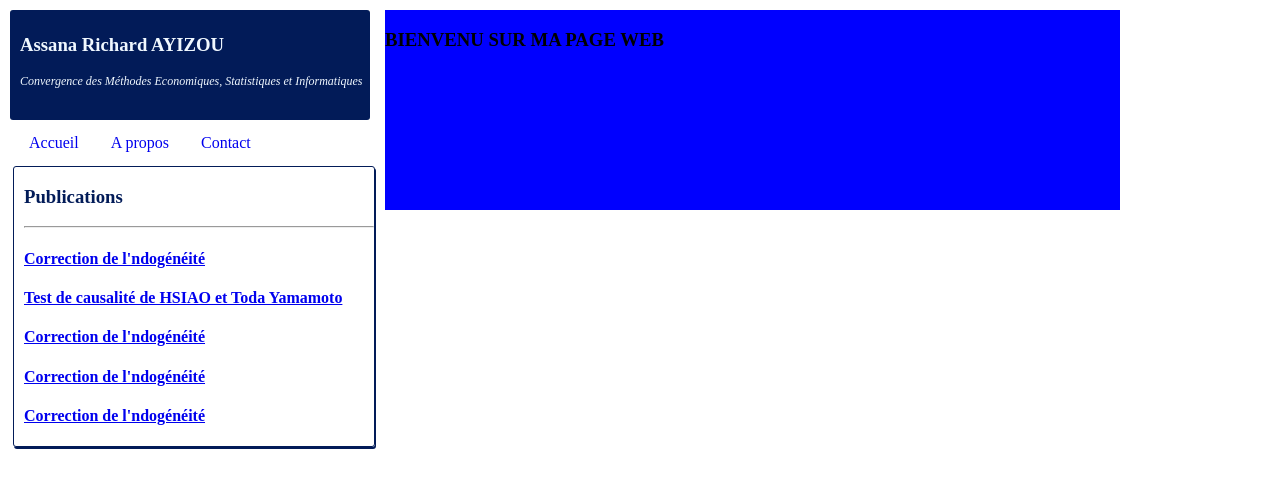
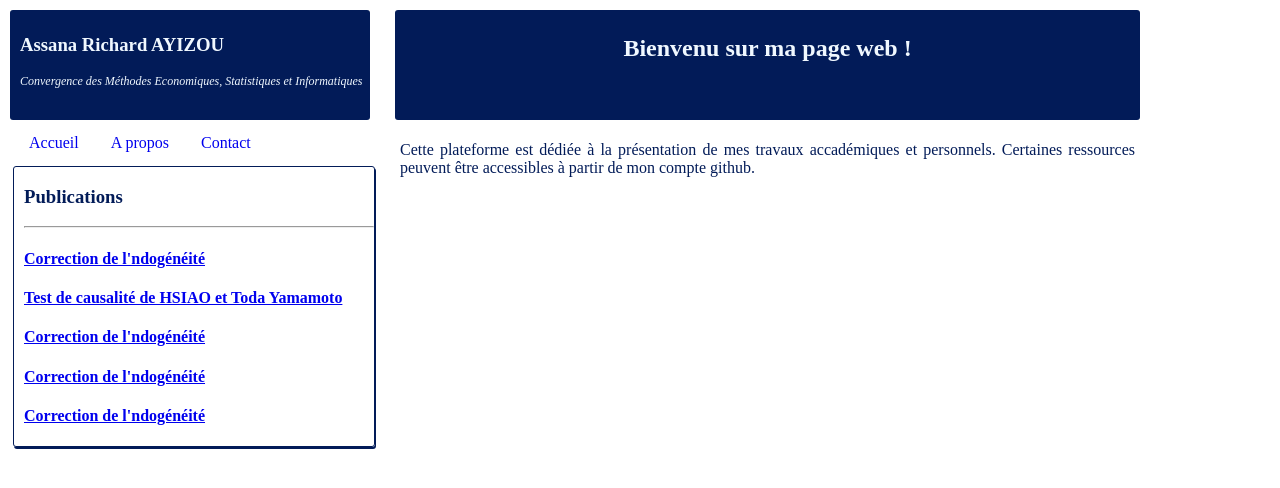
Before and after one commit to RichardAyizou/RichardAyizou.github.io, a plain HTML site: page index.html in a window 1280 px wide. Drawn offline with Linux system fonts and the light colour scheme.

Commit message:
Mise à jour 40/10/22

```diff
--- a/index.html
+++ b/index.html
@@ -33,7 +33,18 @@
             </div>
         </div>
         <div class="contenu", id="contenu">
-            <h3>BIENVENU SUR MA PAGE WEB</h3>
+            <div>
+                <div class="entete_div1">
+                    <h2>Bienvenu sur ma page web !</h2>
+                </div>
+                <div class="entete_div2">
+                    <p>
+                        Cette plateforme est dédiée à la présentation de mes travaux accadémiques et personnels.
+                        Certaines ressources peuvent être accessibles à partir de mon compte github.
+                    </p>
+                </div>
+
+            </div>
         </div>
     </div>
     <div class="convergence">
--- a/styles.css
+++ b/styles.css
@@ -6,11 +6,14 @@ body{
 }
 
 .container{
-  display: inline-flex;
+  display: inline;
 }
 
 .sidebar{
-  height: 865px;
+  position: fixed;
+  left: 0;
+  top: 0;
+  bottom: 0;
   width: 350px;
   padding-left: 10px;
   padding-top: 10px;
@@ -74,8 +77,25 @@ li a:hover {
 }
 
 .contenu{
-  background-color: blue;
   width: 735px;
   height: 200px;
-  margin: 10px 25px;
+  margin: 10px 150px;
+  float: right;
 }
+
+.entete_div1{
+  background-color: rgb(2, 27, 88);
+  width: 100%;
+  height: 100px;
+  color: aliceblue;
+  text-align: center;
+  padding: 5px;
+  border-radius: 3px;
+}
+
+.entete_div2{
+  width: 100%;
+  color: rgb(2, 27, 88);
+  text-align: justify;
+  padding: 5px;
+}
```
